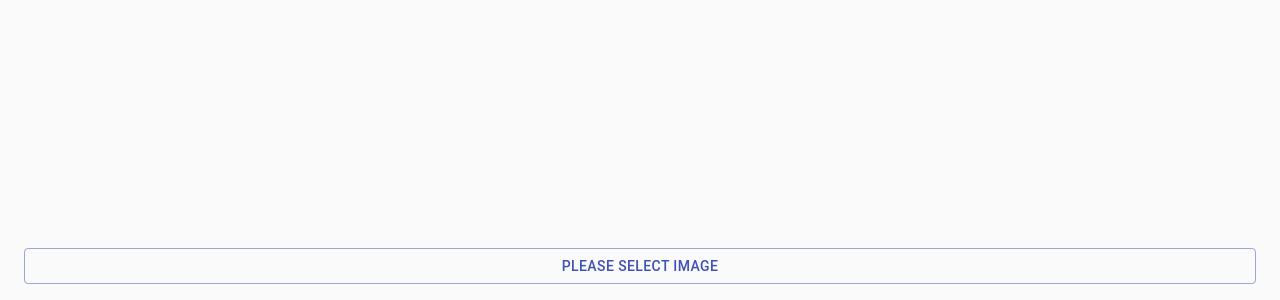
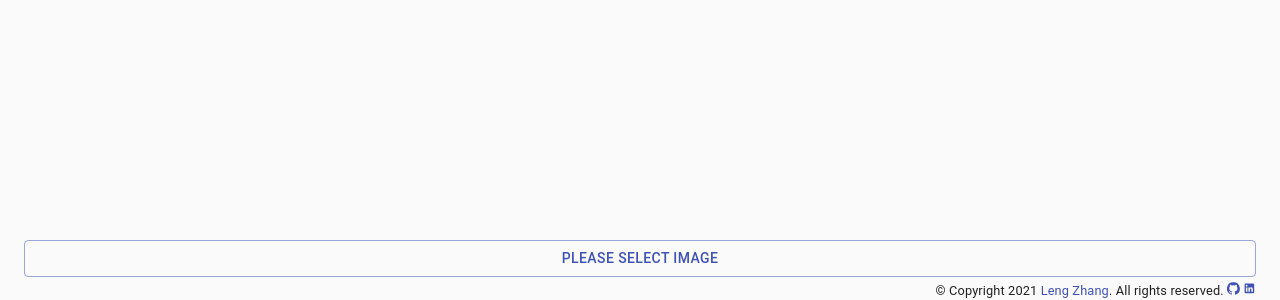
Before and after one commit to lengzhang/digital-image-processor, a React (Create React App) app: page / in a window 1280 px wide. Shown: the part 500-800 px from the top of the page. Built offline with nearby package versions, Linux system fonts and the light colour scheme.

Commit message:
updated layout and added Footer

```diff
--- a/package.json
+++ b/package.json
@@ -33,6 +33,7 @@
   },
   "dependencies": {
     "@material-ui/core": "^4.12.3",
+    "@material-ui/icons": "^4.11.2",
     "final-form": "^4.20.2",
     "jimp": "^0.16.1",
     "react": "^17.0.2",
--- a/src/components/App/App.tsx
+++ b/src/components/App/App.tsx
@@ -15,7 +15,7 @@ const App = () => {
   return (
     <>
       <CssBaseline />
-      <Container maxWidth="lg">
+      <Container maxWidth={false}>
         <Box paddingTop={2} paddingBottom={20}>
           <Grid container spacing={2} direction="column">
             {state.items.map((item, i) => (
--- a/src/components/Controller/Controller.tsx
+++ b/src/components/Controller/Controller.tsx
@@ -1,19 +1,20 @@
-import React from "react";
 import { makeStyles } from "@material-ui/core/styles";
+
+import { Form } from "react-final-form";
 
 import AppBar from "@material-ui/core/AppBar";
 import Box from "@material-ui/core/Box";
 import Container from "@material-ui/core/Container";
+import LinearProgress from "@material-ui/core/LinearProgress";
 import Toolbar from "@material-ui/core/Toolbar";
-import LinearProgress from "@material-ui/core/LinearProgress";
 
+import Footer from "src/components/Footer";
 import ImageUploadButton from "src/components/common/ImageUploadButton";
 
+import MainController from "./MainController";
 import ControllerForm from "./ControllerForm";
+
 import useController from "./useController";
-import { Form } from "react-final-form";
-
-import MainController from "./MainController";
 
 const useStyles = makeStyles((theme) => ({
   container: {
@@ -21,7 +22,6 @@ const useStyles = makeStyles((theme) => ({
     left: 0,
     right: 0,
     bottom: 0,
-    marginBottom: theme.spacing(2),
   },
   select: {
     minWidth: 120,
@@ -89,6 +89,7 @@ const Controller = () => {
           )}
         </AppBar>
       )}
+      <Footer />
     </Container>
   );
 };
--- a/src/components/Controller/MainController.tsx
+++ b/src/components/Controller/MainController.tsx
@@ -1,12 +1,12 @@
 import React from "react";
 import { makeStyles } from "@material-ui/core/styles";
+
+import { Field, useForm } from "react-final-form";
 
 import Box from "@material-ui/core/Box";
 import Button from "@material-ui/core/Button";
 
 import SelectField from "src/components/common/SelectField";
-
-import { Field, useForm } from "react-final-form";
 
 import useImageItems from "src/hooks/useImageItems";
 
@@ -53,10 +53,10 @@ const MainController: React.FC<MainControllerProps> = ({ disabled }) => {
       <Field
         name="source"
         component={SelectField}
-        disabled={disabled}
         items={sourceItems}
         textFieldProps={{
           className: classes.select,
+          disabled,
           label: "Source",
           variant: "outlined",
           required: true,
--- /dev/null
+++ b/src/components/Footer.tsx
@@ -0,0 +1,39 @@
+import { makeStyles } from "@material-ui/core/styles";
+
+import Box from "@material-ui/core/Box";
+import Link from "@material-ui/core/Link";
+import Typography from "@material-ui/core/Typography";
+
+import GitHubIcon from "@material-ui/icons/GitHub";
+import LinkedInIcon from "@material-ui/icons/LinkedIn";
+
+const useStyles = makeStyles((theme) => ({
+  root: {
+    "& *": {
+      fontSize: "0.8rem",
+      textAlign: "end",
+    },
+  },
+}));
+
+const Footer = () => {
+  const classes = useStyles();
+
+  return (
+    <Box className={classes.root} alignSelf="center" marginTop={0.5}>
+      <Typography>
+        &copy; Copyright {new Date().getFullYear()}{" "}
+        <Link href="https://www.linkedin.com/in/lengzhang/">Leng Zhang</Link>.
+        All rights reserved.{" "}
+        <Link href="https://github.com/lengzhang/digital-image-processor">
+          <GitHubIcon />
+        </Link>{" "}
+        <Link href="https://www.linkedin.com/in/lengzhang/">
+          <LinkedInIcon />
+        </Link>
+      </Typography>
+    </Box>
+  );
+};
+
+export default Footer;
--- a/src/components/common/ImageBlock.tsx
+++ b/src/components/common/ImageBlock.tsx
@@ -70,7 +70,7 @@ const ImageBlock: React.FC<ImageBlockProps> = ({ index, item }) => {
         <Box display="flex" flexWrap="no-wrap" style={{ overflowX: "auto" }}>
           {list.map(({ text, matrix, imageItem }, i) => (
             <Box key={i} margin={2}>
-              <Box maxWidth={600} maxHeight={600} overflow="auto">
+              <Box overflow="auto">
                 <ImageCanvas matrix={matrix} />
               </Box>
               <Typography display="block" noWrap>
```
Also changed, not shown: src/components/Controller/ControllerForm.tsx (+10 -4 lines), 1 other file (tests, documents, lock files or other folders).
